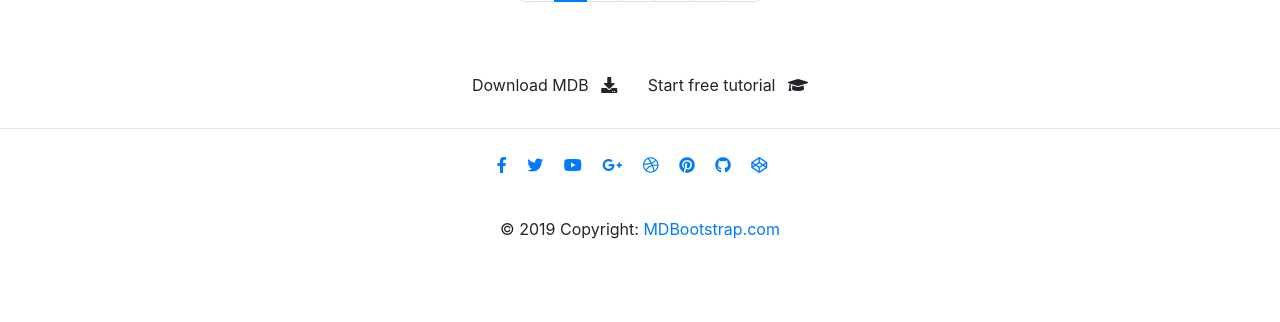
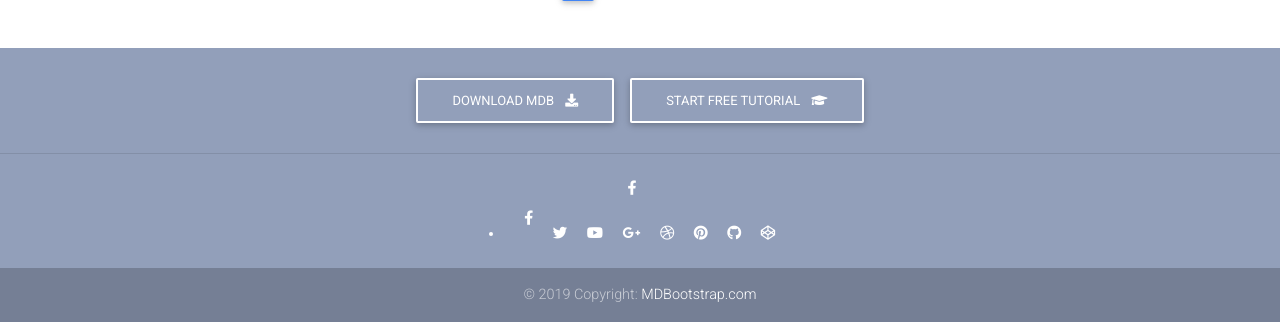
Before and after one commit to StillMessie/Noah_onlineShoppers, a Django app: page / in a window 1280 px wide. Shown: the part 1375-1697 px from the top of the page. Before the commit the page ends 1614 px from the top, so only its background shows below. Run offline with Django 3.2, Linux system fonts and the light colour scheme; some libraries are stand-ins or nearby versions.

Commit message:
Added html pages

```diff
--- a/templates/home-page.html
+++ b/templates/home-page.html
@@ -9,13 +9,15 @@
   <meta http-equiv="x-ua-compatible" content="ie=edge">
   <title>Material Design Bootstrap</title>
   <!-- Font Awesome -->
-  <link rel="stylesheet" href="https://use.fontawesome.com/releases/v5.11.2/css/all.css">
-  <!-- Bootstrap core CSS -->
-  <link href="https://stackpath.bootstrapcdn.com/bootstrap/4.5.2/css/bootstrap.min.css" rel="stylesheet">
-  <!-- Material Design Bootstrap -->
-  <link href="https://stackpath.bootstrapcdn.com/bootstrap/4.5.2/css/bootstrap.min.css" rel="stylesheet">
+<link rel="stylesheet" href="https://use.fontawesome.com/releases/v5.8.2/css/all.css">
+<!-- Google Fonts -->
+<link rel="stylesheet" href="https://fonts.googleapis.com/css?family=Roboto:300,400,500,700&display=swap">
+<!-- Bootstrap core CSS -->
+<link href="https://cdnjs.cloudflare.com/ajax/libs/twitter-bootstrap/4.5.0/css/bootstrap.min.css" rel="stylesheet">
+<!-- Material Design Bootstrap -->
+<link href="https://cdnjs.cloudflare.com/ajax/libs/mdbootstrap/4.19.1/css/mdb.min.css" rel="stylesheet">
   <!-- Your custom styles (optional) -->
-  <link href="https://stackpath.bootstrapcdn.com/bootstrap/4.5.2/css/bootstrap.min.css" rel="stylesheet">
+  <link href="css/style.min.css" rel="stylesheet">
   <style type="text/css">
     html,
     body,
@@ -43,6 +45,7 @@
         height: 100vh;
       }
     }
+
   </style>
 </head>
 
@@ -106,8 +109,8 @@
             </a>
           </li>
           <li class="nav-item">
-            <a href="https://github.com/mdbootstrap/bootstrap-material-design"
-              class="nav-link border border-light rounded waves-effect" target="_blank">
+            <a href="https://github.com/mdbootstrap/bootstrap-material-design" class="nav-link border border-light rounded waves-effect"
+              target="_blank">
               <i class="fab fa-github mr-2"></i>MDB GitHub
             </a>
           </li>
@@ -135,8 +138,7 @@
 
       <!--First slide-->
       <div class="carousel-item active">
-        <div class="view"
-          style="background-image: url('https://mdbootstrap.com/img/Photos/Horizontal/E-commerce/8-col/img%282%29.jpg'); background-repeat: no-repeat; background-size: cover;">
+        <div class="view" style="background-image: url('https://mdbootstrap.com/img/Photos/Horizontal/E-commerce/8-col/img%282%29.jpg'); background-repeat: no-repeat; background-size: cover;">
 
           <!-- Mask & flexbox options-->
           <div class="mask rgba-black-strong d-flex justify-content-center align-items-center">
@@ -157,8 +159,7 @@
                   available. Create your own, stunning website.</strong>
               </p>
 
-              <a target="_blank" href="https://mdbootstrap.com/education/bootstrap/"
-                class="btn btn-outline-white btn-lg">Start
+              <a target="_blank" href="https://mdbootstrap.com/education/bootstrap/" class="btn btn-outline-white btn-lg">Start
                 free tutorial
                 <i class="fas fa-graduation-cap ml-2"></i>
               </a>
@@ -174,8 +175,7 @@
 
       <!--Second slide-->
       <div class="carousel-item">
-        <div class="view"
-          style="background-image: url('https://mdbootstrap.com/img/Photos/Horizontal/E-commerce/8-col/img%283%29.jpg'); background-repeat: no-repeat; background-size: cover;">
+        <div class="view" style="background-image: url('https://mdbootstrap.com/img/Photos/Horizontal/E-commerce/8-col/img%283%29.jpg'); background-repeat: no-repeat; background-size: cover;">
 
           <!-- Mask & flexbox options-->
           <div class="mask rgba-black-strong d-flex justify-content-center align-items-center">
@@ -196,8 +196,7 @@
                   available. Create your own, stunning website.</strong>
               </p>
 
-              <a target="_blank" href="https://mdbootstrap.com/education/bootstrap/"
-                class="btn btn-outline-white btn-lg">Start
+              <a target="_blank" href="https://mdbootstrap.com/education/bootstrap/" class="btn btn-outline-white btn-lg">Start
                 free tutorial
                 <i class="fas fa-graduation-cap ml-2"></i>
               </a>
@@ -213,8 +212,7 @@
 
       <!--Third slide-->
       <div class="carousel-item">
-        <div class="view"
-          style="background-image: url('https://mdbootstrap.com/img/Photos/Horizontal/E-commerce/8-col/img%285%29.jpg'); background-repeat: no-repeat; background-size: cover;">
+        <div class="view" style="background-image: url('https://mdbootstrap.com/img/Photos/Horizontal/E-commerce/8-col/img%285%29.jpg'); background-repeat: no-repeat; background-size: cover;">
 
           <!-- Mask & flexbox options-->
           <div class="mask rgba-black-strong d-flex justify-content-center align-items-center">
@@ -235,8 +233,7 @@
                   available. Create your own, stunning website.</strong>
               </p>
 
-              <a target="_blank" href="https://mdbootstrap.com/education/bootstrap/"
-                class="btn btn-outline-white btn-lg">Start
+              <a target="_blank" href="https://mdbootstrap.com/education/bootstrap/" class="btn btn-outline-white btn-lg">Start
                 free tutorial
                 <i class="fas fa-graduation-cap ml-2"></i>
               </a>
@@ -720,12 +717,11 @@
 
     <!--Call to action-->
     <div class="pt-4">
-      <a class="btn btn-outline-white" href="https://mdbootstrap.com/docs/jquery/getting-started/download/"
-        target="_blank" role="button">Download MDB
+      <a class="btn btn-outline-white" href="https://mdbootstrap.com/docs/jquery/getting-started/download/" target="_blank"
+        role="button">Download MDB
         <i class="fas fa-download ml-2"></i>
       </a>
-      <a class="btn btn-outline-white" href="https://mdbootstrap.com/education/bootstrap/" target="_blank"
-        role="button">Start
+      <a class="btn btn-outline-white" href="https://mdbootstrap.com/education/bootstrap/" target="_blank" role="button">Start
         free tutorial
         <i class="fas fa-graduation-cap ml-2"></i>
       </a>
@@ -739,6 +735,13 @@
       <a href="https://www.facebook.com/mdbootstrap" target="_blank">
         <i class="fab fa-facebook-f mr-3"></i>
       </a>
+
+    </a>
+  </li>
+  <li class="nav-item">
+    <a href="https://www.facebook.com/mdbootstrap" class="nav-link waves-effect" target="_blank">
+      <i class="fab fa-facebook-f"></i>
+    </a>
 
       <a href="https://twitter.com/MDBootstrap" target="_blank">
         <i class="fab fa-twitter mr-3"></i>
@@ -782,13 +785,13 @@
 
   <!-- SCRIPTS -->
   <!-- JQuery -->
-  <script type="text/javascript" src="js/jquery-3.4.1.min.js"></script>
-  <!-- Bootstrap tooltips -->
-  <script type="text/javascript" src="js/popper.min.js"></script>
-  <!-- Bootstrap core JavaScript -->
-  <script type="text/javascript" src="js/bootstrap.min.js"></script>
-  <!-- MDB core JavaScript -->
-  <script type="text/javascript" src="{% static 'js/mdb.min.js' %}"></script>
+<script type="text/javascript" src="https://cdnjs.cloudflare.com/ajax/libs/jquery/3.5.1/jquery.min.js"></script>
+<!-- Bootstrap tooltips -->
+<script type="text/javascript" src="https://cdnjs.cloudflare.com/ajax/libs/popper.js/1.14.4/umd/popper.min.js"></script>
+<!-- Bootstrap core JavaScript -->
+<script type="text/javascript" src="https://cdnjs.cloudflare.com/ajax/libs/twitter-bootstrap/4.5.0/js/bootstrap.min.js"></script>
+<!-- MDB core JavaScript -->
+<script type="text/javascript" src="https://cdnjs.cloudflare.com/ajax/libs/mdbootstrap/4.19.1/js/mdb.min.js"></script>
   <!-- Initializations -->
   <script type="text/javascript">
     // Animations initialization
@@ -798,6 +801,3 @@
 </body>
 
 </html>
-<!--css/bootstrap.min.css-->
-<!--css/mdb.min.css-->
-<!--css/style.min.css-->
```
Also changed, not shown: core/views.py (line endings or trailing spaces).
